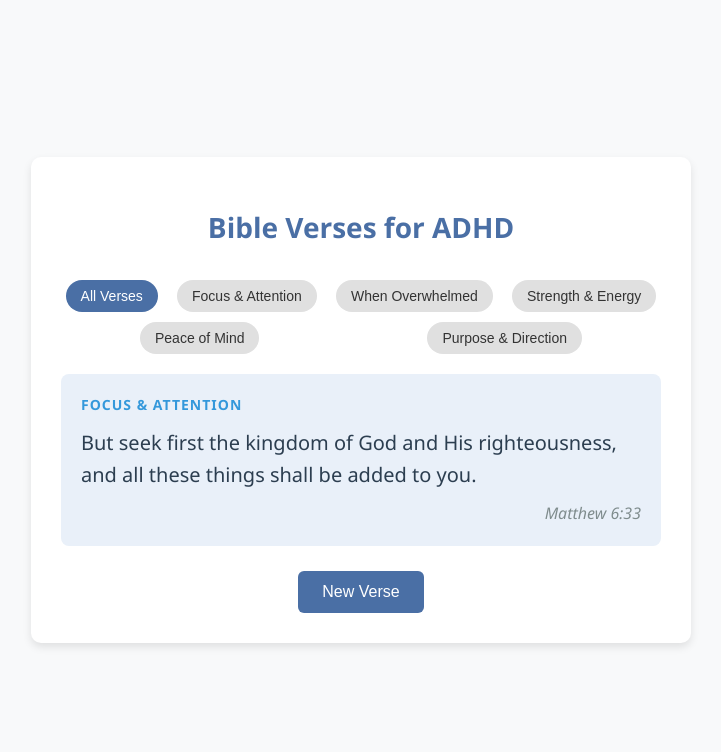
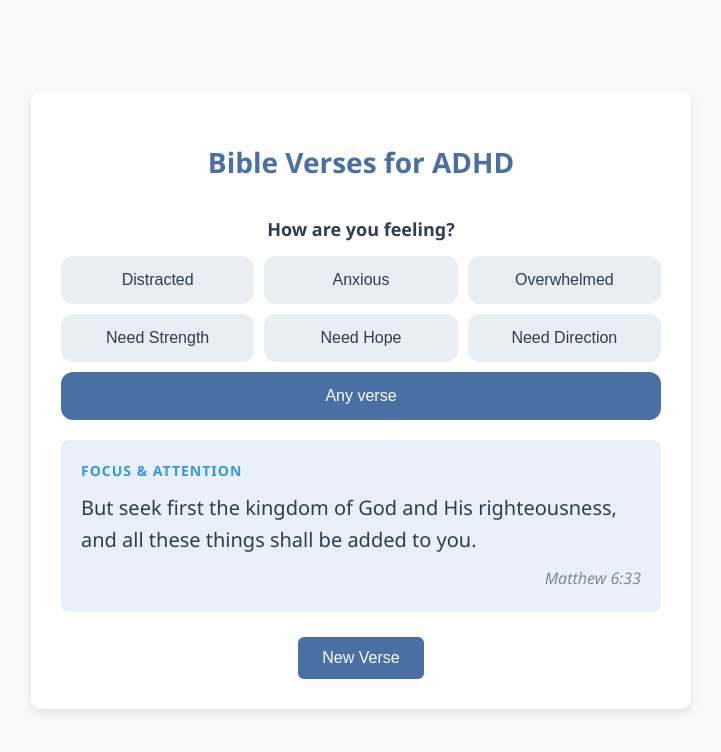
Before and after one commit to athensofgreece/verses_generator, a plain HTML site: page index.html in a window 1280 px wide. Shown: the whole page, without its empty margins (279-1000 px from the left). Drawn offline with Linux system fonts and the light colour scheme.

Commit message:
Mood selector UI
Replace the five category filter pills with a 'How are you feeling?'
mood selector (Distracted, Anxious, Overwhelmed, Need Strength,
Need Hope, Need Direction, Any verse). Buttons use aria-pressed and
48px touch targets. Moods map onto the existing verse categories;
verse data is unchanged.

Co-Authored-By: Devin AI <158243242+devin-ai-integration[bot]@users.noreply.github.com>

```diff
--- a/bible_verses.css
+++ b/bible_verses.css
@@ -75,26 +75,49 @@ html, body {
             background-color: #3a5a80;
         }
 
-        .filter-controls {
-            display: flex;
-            flex-wrap: wrap;
-            gap: 10px;
+        .mood-section {
             margin-bottom: 20px;
-            justify-content: center;
         }
 
-        .filter-button {
-            background-color: #e0e0e0;
-            color: #333;
-            border: none;
-            padding: 8px 15px;
-            border-radius: 20px;
-            cursor: pointer;
-            font-size: 14px;
-            transition: all 0.2s;
+        .section-title {
+            font-size: 18px;
+            color: #2c3e50;
+            text-align: center;
+            margin: 0 0 12px;
         }
 
-        .filter-button.active {
+        .mood-grid {
+            display: grid;
+            grid-template-columns: repeat(2, 1fr);
+            gap: 10px;
+        }
+
+        .mood-button {
+            background-color: #e9eef4;
+            color: #2c3e50;
+            min-height: 48px;
+            padding: 10px 12px;
+            border-radius: 12px;
+            font-size: 16px;
+            width: 100%;
+            margin: 0;
+        }
+
+        .mood-button:hover {
+            background-color: #d6e0eb;
+        }
+
+        .mood-button.active {
             background-color: #4a6fa5;
             color: white;
         }
+
+        .mood-any {
+            grid-column: 1 / -1;
+        }
+
+        @media (min-width: 520px) {
+            .mood-grid {
+                grid-template-columns: repeat(3, 1fr);
+            }
+        }
--- a/bible_verses.js
+++ b/bible_verses.js
@@ -527,23 +527,46 @@
             }
         ];
 
+        // Display names for the original verse categories
+        const categoryDisplayNames = {
+            'focus': 'Focus & Attention',
+            'overwhelm': 'When Overwhelmed',
+            'strength': 'Strength & Energy',
+            'peace': 'Peace of Mind',
+            'purpose': 'Purpose & Direction'
+        };
+
+        // Moods shown to the user, mapped onto the original verse categories
+        const moods = {
+            all: { label: 'Any verse' },
+            distracted: { label: 'Distracted', categories: ['focus'] },
+            anxious: { label: 'Anxious', categories: ['peace'] },
+            overwhelmed: { label: 'Overwhelmed', categories: ['overwhelm'] },
+            strength: { label: 'Need Strength', categories: ['strength'] },
+            hope: { label: 'Need Hope', categories: ['strength', 'purpose'] },
+            direction: { label: 'Need Direction', categories: ['purpose'] }
+        };
+
         // DOM elements
         const generateButton = document.getElementById('generate-button');
         const verseText = document.getElementById('verse-text');
         const verseReference = document.getElementById('verse-reference');
         const verseCategory = document.getElementById('verse-category');
-        const filterButtons = document.querySelectorAll('.filter-button');
+        const moodButtons = document.querySelectorAll('.mood-button');
 
-        let currentCategory = 'all';
+        let currentMood = 'all';
 
-        // Generate a random verse based on the selected category
+        function versesForMood(moodId) {
+            const mood = moods[moodId];
+            if (!mood || !mood.categories) {
+                return verses;
+            }
+            return verses.filter(verse => mood.categories.includes(verse.category));
+        }
+
+        // Generate a random verse for the selected mood
         function generateVerse() {
-            let filteredVerses = verses;
-
-            // Filter verses by category if not "all"
-            if (currentCategory !== 'all') {
-                filteredVerses = verses.filter(verse => verse.category === currentCategory);
-            }
+            const filteredVerses = versesForMood(currentMood);
 
             // Get a random verse from the filtered list
             const randomIndex = Math.floor(Math.random() * filteredVerses.length);
@@ -552,18 +575,9 @@
             // Update the display
             verseText.textContent = selectedVerse.text;
             verseReference.textContent = selectedVerse.reference;
-
-            // Display the category name
-            const categoryDisplayNames = {
-                'focus': 'Focus & Attention',
-                'overwhelm': 'When Overwhelmed',
-                'strength': 'Strength & Energy',
-                'peace': 'Peace of Mind',
-                'purpose': 'Purpose & Direction',
-                'all': 'All Verses'
-            };
-
-            verseCategory.textContent = categoryDisplayNames[selectedVerse.category] || selectedVerse.category;
+            verseCategory.textContent = currentMood === 'all'
+                ? categoryDisplayNames[selectedVerse.category] || selectedVerse.category
+                : moods[currentMood].label;
 
             // Add a subtle animation
             verseText.style.opacity = '0';
@@ -578,19 +592,19 @@
         // Set up event listeners
         generateButton.addEventListener('click', generateVerse);
 
-        // Set up filter buttons
-        filterButtons.forEach(button => {
+        // Set up mood buttons
+        moodButtons.forEach(button => {
             button.addEventListener('click', () => {
-                // Remove active class from all buttons
-                filterButtons.forEach(btn => btn.classList.remove('active'));
+                moodButtons.forEach(btn => {
+                    btn.classList.remove('active');
+                    btn.setAttribute('aria-pressed', 'false');
+                });
+                button.classList.add('active');
+                button.setAttribute('aria-pressed', 'true');
 
-                // Add active class to clicked button
-                button.classList.add('active');
+                currentMood = button.getAttribute('data-mood');
 
-                // Update current category
-                currentCategory = button.getAttribute('data-category');
-
-                // Generate a new verse with the selected category
+                // Generate a new verse for the selected mood
                 generateVerse();
             });
         });
--- a/index.html
+++ b/index.html
@@ -10,17 +10,21 @@
     <div class="container">
         <h1>Bible Verses for ADHD</h1>
 
-        <div class="filter-controls">
-            <button class="filter-button active" data-category="all">All Verses</button>
-            <button class="filter-button" data-category="focus">Focus & Attention</button>
-            <button class="filter-button" data-category="overwhelm">When Overwhelmed</button>
-            <button class="filter-button" data-category="strength">Strength & Energy</button>
-            <button class="filter-button" data-category="peace">Peace of Mind</button>
-            <button class="filter-button" data-category="purpose">Purpose & Direction</button>
-        </div>
+        <section class="mood-section" aria-labelledby="mood-heading">
+            <h2 id="mood-heading" class="section-title">How are you feeling?</h2>
+            <div class="mood-grid" role="group" aria-labelledby="mood-heading">
+                <button type="button" class="mood-button" data-mood="distracted" aria-pressed="false">Distracted</button>
+                <button type="button" class="mood-button" data-mood="anxious" aria-pressed="false">Anxious</button>
+                <button type="button" class="mood-button" data-mood="overwhelmed" aria-pressed="false">Overwhelmed</button>
+                <button type="button" class="mood-button" data-mood="strength" aria-pressed="false">Need Strength</button>
+                <button type="button" class="mood-button" data-mood="hope" aria-pressed="false">Need Hope</button>
+                <button type="button" class="mood-button" data-mood="direction" aria-pressed="false">Need Direction</button>
+                <button type="button" class="mood-button mood-any active" data-mood="all" aria-pressed="true">Any verse</button>
+            </div>
+        </section>
 
         <div class="verse-box">
-            <div class="category" id="verse-category">All Verses</div>
+            <div class="category" id="verse-category">Any verse</div>
             <div class="verse-text" id="verse-text">Click the button below to generate a Bible verse.</div>
             <div class="verse-reference" id="verse-reference"></div>
         </div>
```
